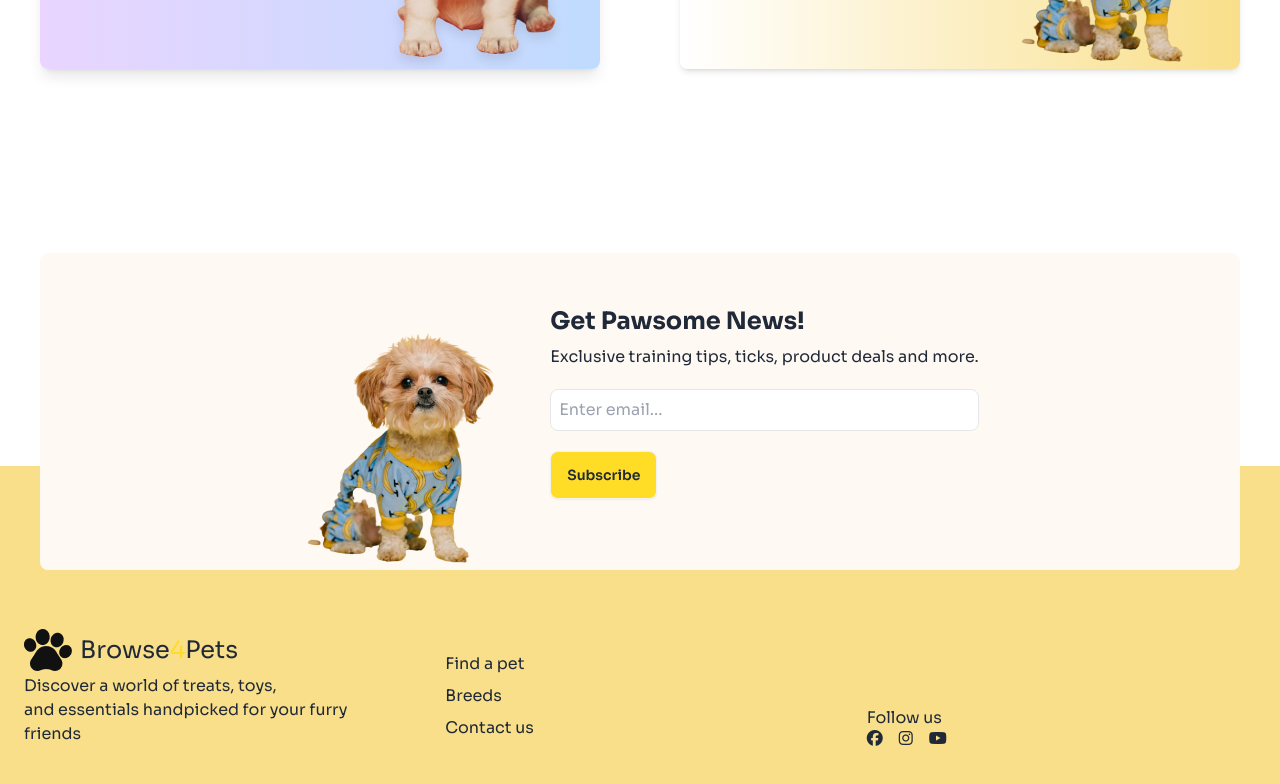
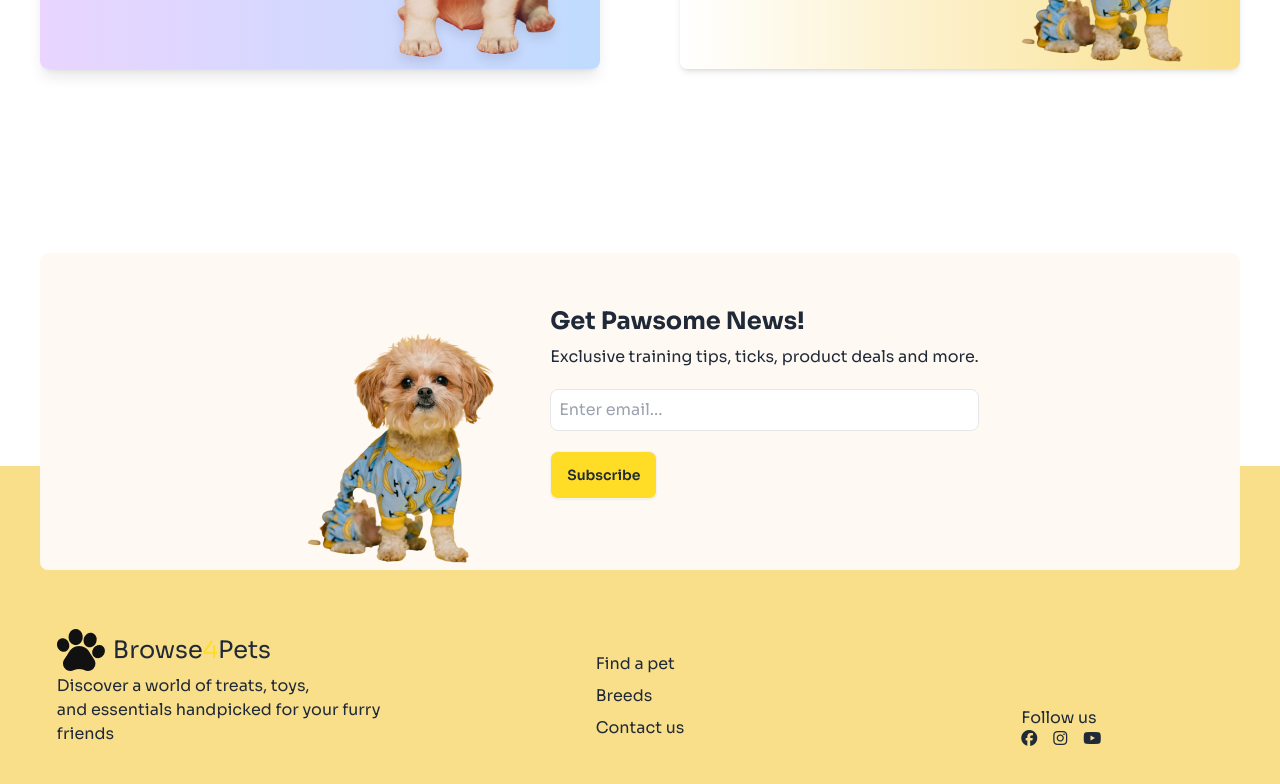
Before and after one commit to roksanarahaman/assignment-3-001, a plain HTML site: page index.html in a window 1280 px wide. Shown: the part 1931-2715 px from the top of the page. Drawn offline with nearby package versions, Linux system fonts and the light colour scheme.

Commit message:
fixed the footer

```diff
--- a/index.html
+++ b/index.html
@@ -360,7 +360,7 @@
 
           <!-- Footer -->
           <footer class="bg-lightyellow py-40">
-            <div class="grid grid-cols-1 lg:grid-cols-3 items-center px-6 gap-8">
+            <div class="grid grid-cols-1 lg:grid-cols-3 items-center lg:justify-items-center px-6 gap-8">
                 <!-- Left Column -->
                 <div>
                     <div class="flex items-center space-x-2">
```
